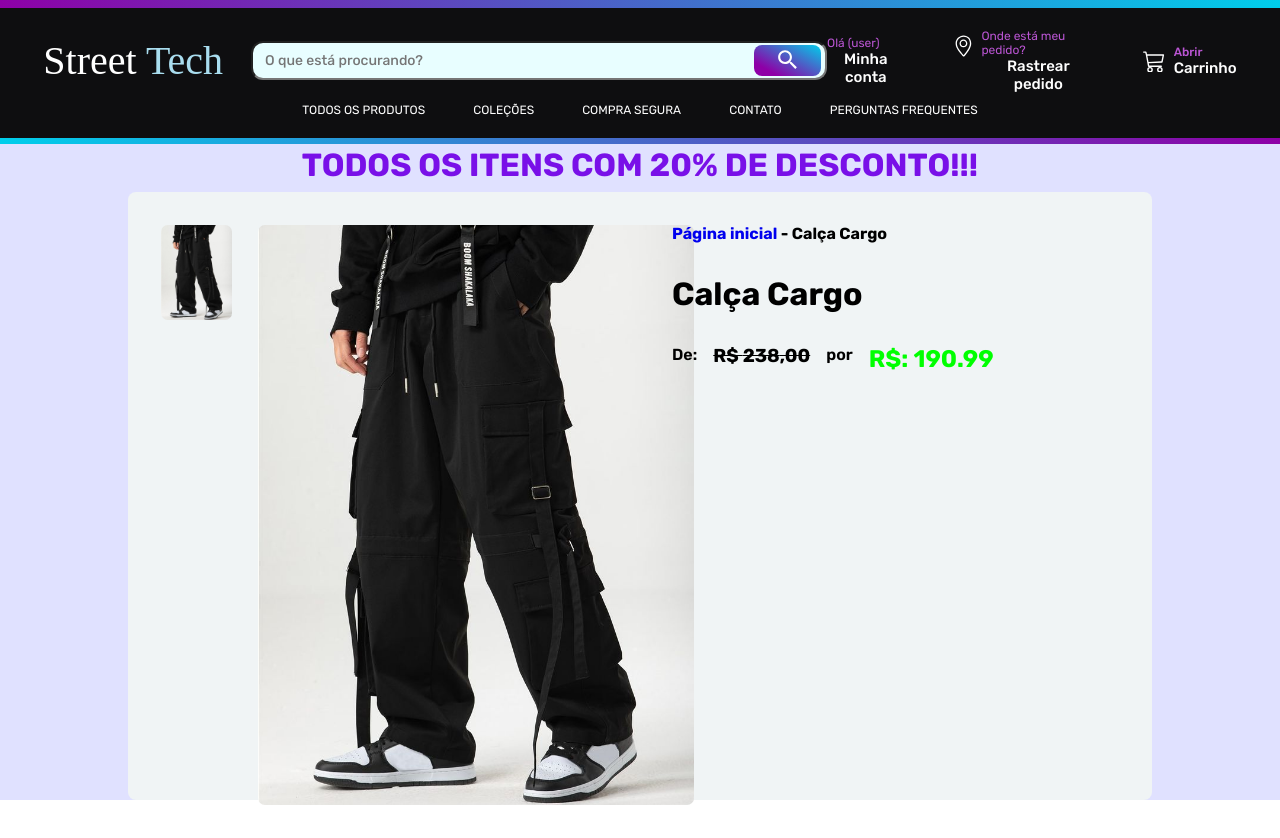
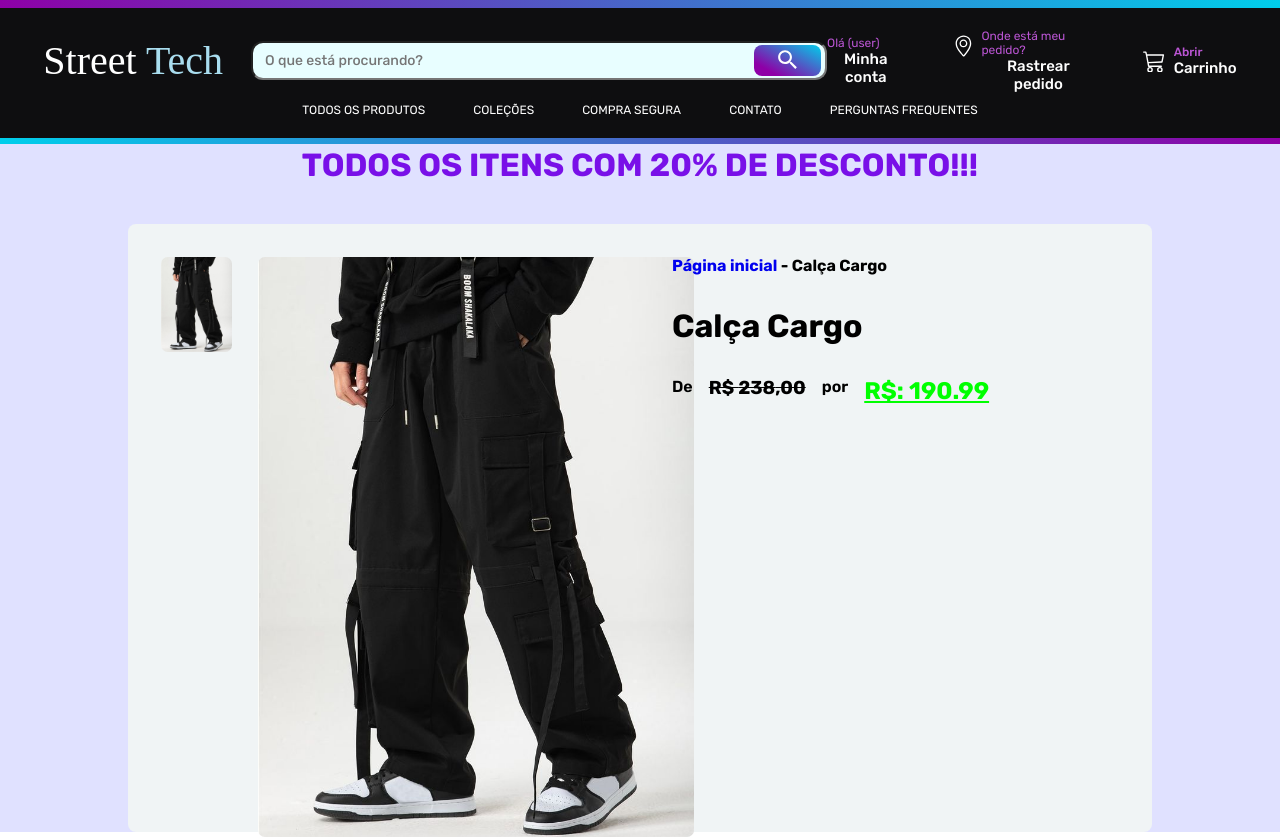
Before and after one commit to gustavocarvalho-ra/NextJs-Loja_Roupas, a Next.js app: page /produtos/1 in a window 1280 px wide. Before the commit the page ends 806 px from the top, so only its background shows below. Built offline with nearby package versions, Linux system fonts and the light colour scheme; a web font is replaced by a local one.

Commit message:
style: ajust width and padding size

```diff
--- a/app/produtos/[id]/page.tsx
+++ b/app/produtos/[id]/page.tsx
@@ -41,7 +41,7 @@ const ProdutoDetalhes: React.FC<{ params: Params}> = ({ params }) => {
             <div className="details">
               <h1>{produto.name}</h1>
               <div className="pri">
-                <p>De:</p>
+                <p>De</p>
                 <h3>R$ {Math.floor(produto.price * produto.des + produto.price)},00</h3>
                 <p>por</p>
                 <h2>R$: {produto.price}</h2>
--- a/app/produtos/styles.ts
+++ b/app/produtos/styles.ts
@@ -1,9 +1,9 @@
 import styled from "styled-components";
 
 export const Main = styled.div `
-  width: 100vw;
+  max-width: 100vw;
   height: 76vh;
-  padding-top: 3em;
+  padding-top: 5em;
   background: var(--back);
   display: flex;
   justify-content: center;
@@ -67,7 +67,8 @@ export const Main = styled.div `
             text-decoration: line-through;
           }
           h2 {
-            color: #00ff00;
+            color: var(--green);
+            text-decoration-line: underline;
           }
         }
       }
@@ -159,7 +160,7 @@ export const Container = styled.div `
     p {
       margin-top: 5px;
       font-size: 17px;
-      color: #00ff00;
+      color: var(--green);
       font-weight: 600;
     }
   }
```
